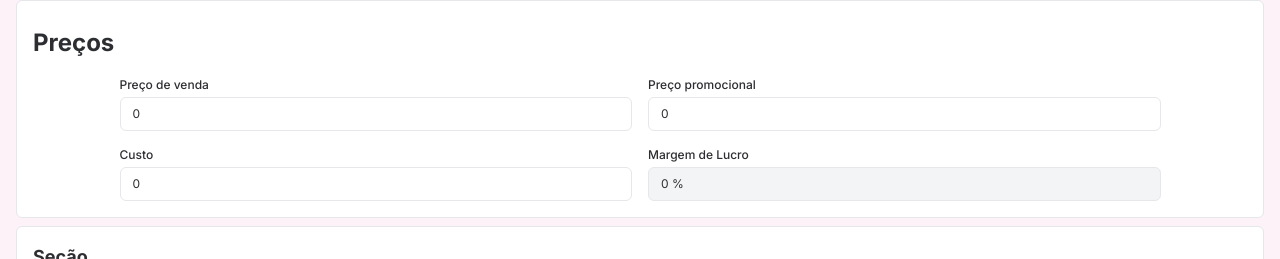
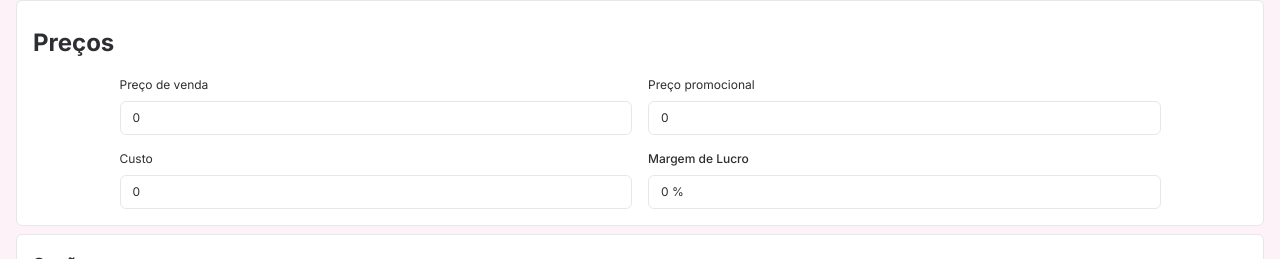
Before and after one commit to cafe51/Alexa-semijoias, a Next.js app in the folder alexa-site/: page /admin/dashboard/1/produtos/novo in a window 1280 px wide. Shown: the part 782-1041 px from the top of the page. Built offline with nearby package versions, Linux system fonts and the light colour scheme; no server answers; the database is empty.

Commit message:
refatored price section

```diff
--- a/alexa-site/src/app/admin/dashboard/[adminId]/produtos/novo/PricesSection.tsx
+++ b/alexa-site/src/app/admin/dashboard/[adminId]/produtos/novo/PricesSection.tsx
@@ -9,59 +9,47 @@ interface PricesSectionProps {
     handleValueChange: (value: { price: number, promotionalPrice: number, cost: number, }) => void;
 }
 
-export default function PricesSection({
-    state: { value },
-    handleValueChange,
-} : PricesSectionProps){
+export default function PricesSection({ state: { value }, handleValueChange } : PricesSectionProps){
+
+    const prices = [
+        { propertyName: 'preço de venda', propertyValue: value.price, propertyKey: 'price' },
+        { propertyName: 'preço promocional', propertyValue: value.promotionalPrice, propertyKey: 'promotionalPrice' },
+        { propertyName: 'custo', propertyValue: value.cost, propertyKey: 'cost' },
+    ];
 
     return (
         <section className="flex flex-col gap-2 p-2 py-4 border rounded-md bg-white w-full">
             <h2 className="font-bold p-2">Preços</h2>
             <div className='flex flex-wrap justify-center w-full gap-4 text-xs'>
-                <div className="w-5/12">
-                    <label htmlFor='price' className="text-xs font-medium w-full">Preço de venda</label>
+
+                { prices.map(({ propertyName, propertyValue, propertyKey }) => {
+                    return (
+                        <div key={ propertyKey } className='flex flex-col gap-2 w-5/12'>
+                            <label className="text-xs" htmlFor={ propertyKey }>{ propertyName.charAt(0).toUpperCase() + propertyName.slice(1) }</label>
+                            <input
+                                className="text-xs px-3 py-2 border rounded-md"
+                                id={ propertyKey }
+                                name={ propertyKey }
+                                type="text"
+                                value={ propertyValue }
+                                onChange={ (e) => {
+                                    transformTextInputInNumber(e.target.value, (input) => handleValueChange({ ...value, [propertyKey]: input }));
+                                }
+                                }
+                                placeholder=''
+                            />
+                        </div>
+                    );
+                }) }
+
+                <div className="flex flex-col gap-2 w-5/12">
+                    <label htmlFor='profitMargin' className="text-xs font-medium">Margem de Lucro</label>
                     <input
-                        id='price'
-                        name='price'
-                        type="text"
-                        value={ value.price }
-                        onChange={ (e) => transformTextInputInNumber(e.target.value, (input) => handleValueChange({ ...value, price: input })) }
-                        className="mt-1 w-full px-3 py-2 border rounded-md"
-                        placeholder="R$ 0,00"
-                    />
-                </div>
-                <div className="w-5/12">
-                    <label htmlFor='promotionalPrice' className="text-xs font-medium">Preço promocional</label>
-                    <input
-                        id='promotionalPrice'
-                        name='promotionalPrice'
-                        type="text"
-                        value={ value.promotionalPrice }
-                        onChange={ (e) => transformTextInputInNumber(e.target.value, (input) => handleValueChange({ ...value, promotionalPrice: input })) }
-                        className="mt-1 w-full px-3 py-2 border rounded-md"
-                        placeholder="R$ 0,00"
-                    />
-                </div>
-                <div className="w-5/12">
-                    <label htmlFor='cost' className="text-xs font-medium">Custo</label>
-                    <input
-                        id='cost'
-                        name='cost'
-                        type="text"
-                        value={ value.cost }
-                        onChange={ (e) => transformTextInputInNumber(e.target.value, (input) => handleValueChange({ ...value, cost: input })) }
-                        className="mt-1 w-full px-3 py-2 border rounded-md"
-                        placeholder="R$ 0,00"
-                    />
-                </div>
-                <div className="w-5/12">
-                    <label htmlFor='cost' className="text-xs font-medium">Margem de Lucro</label>
-                    <input
+                        className="text-xs px-3 py-2 border rounded-md"
                         id='profitMargin'
                         name='profitMargin'
                         type="text"
                         value={ marginProfitValue(value) ? marginProfitValue(value).toFixed(2) + ' %' : 0 + ' %' }
-                        className="mt-1 w-full px-3 py-2 border rounded-md bg-gray-100"
                         readOnly
                     />
                 </div>
```
